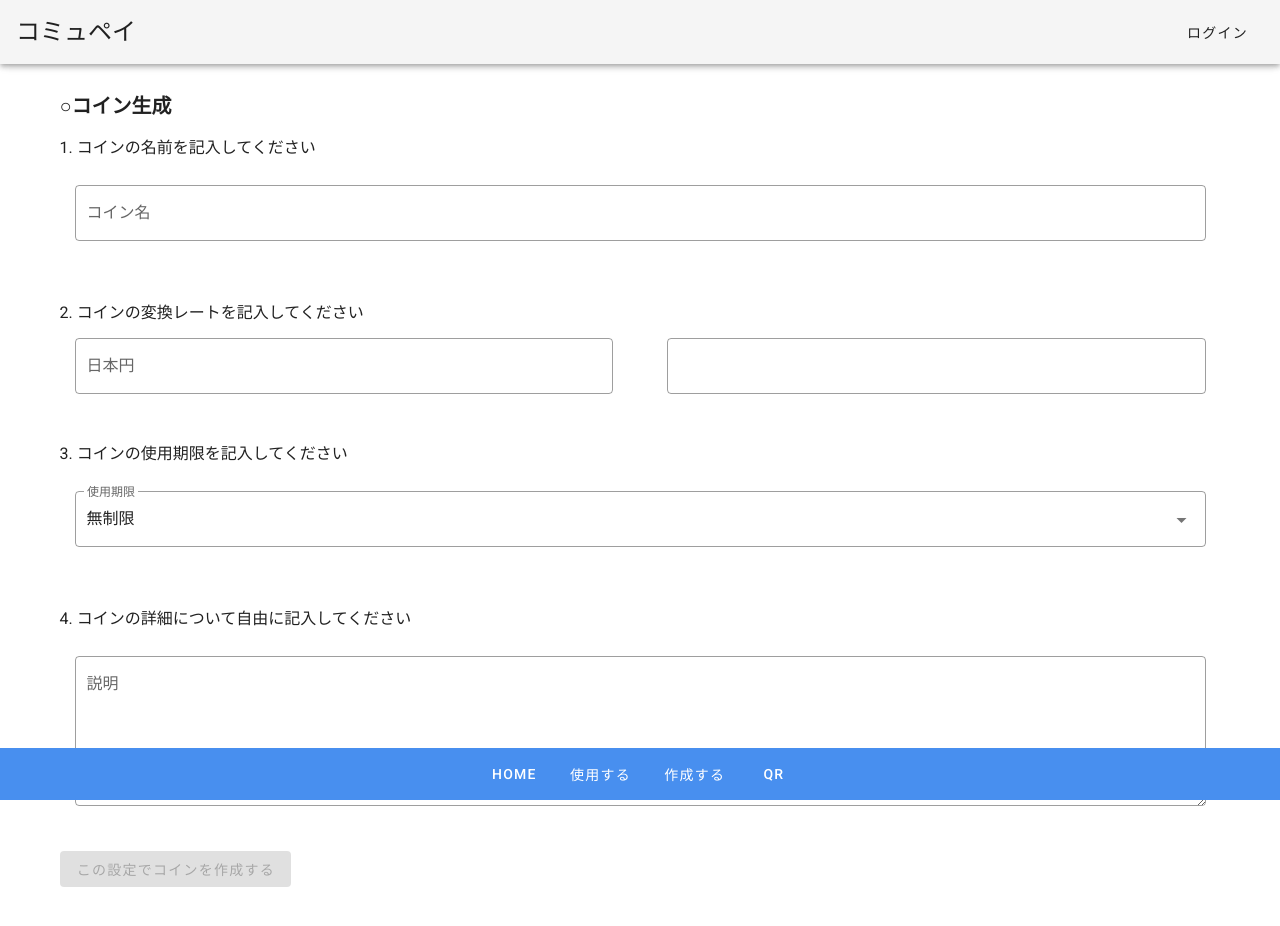
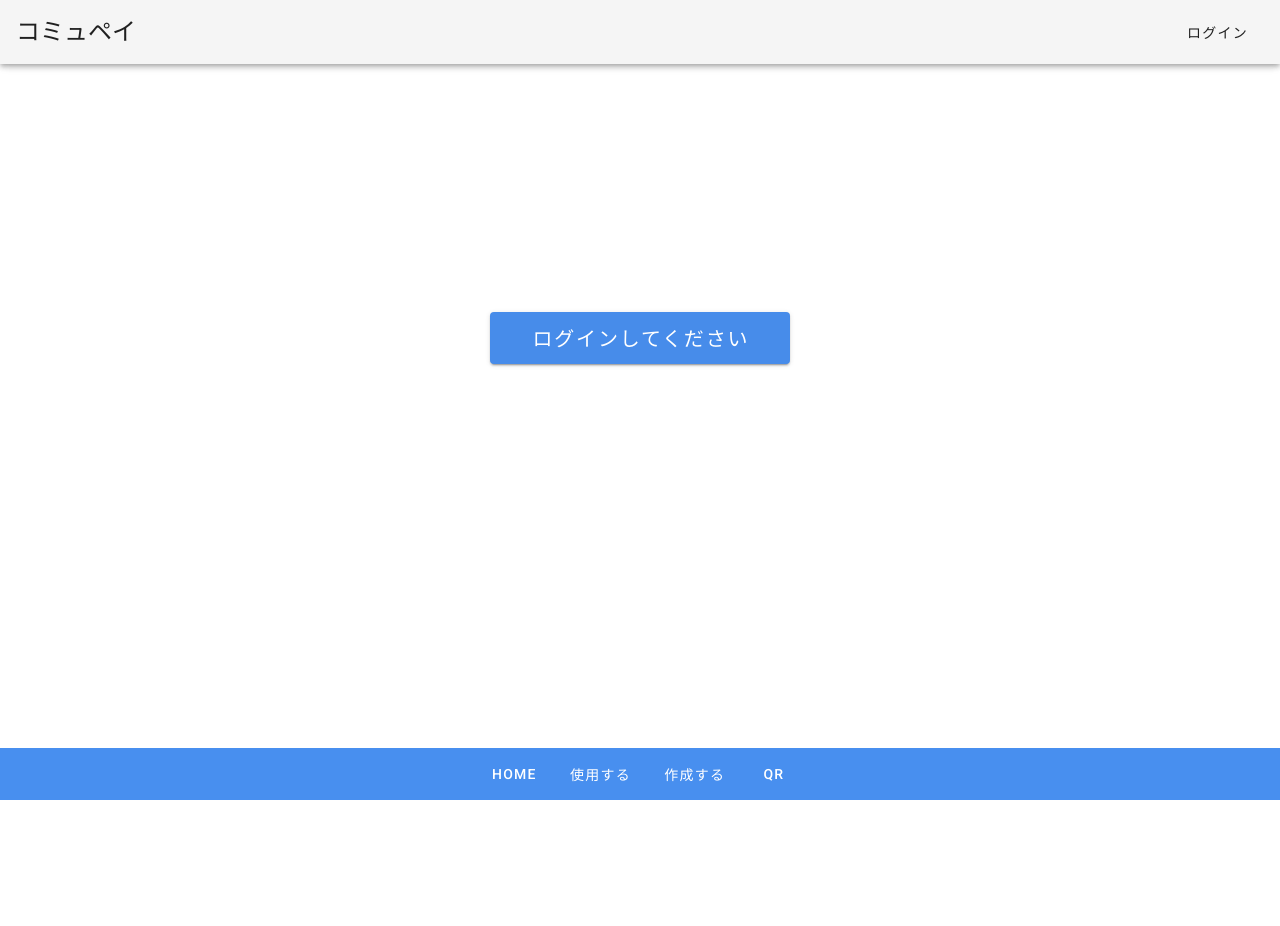
Before and after one commit to Futaba-Kosuke/community-pay, a Vue app: page /create_coin_form in a window 1280 px wide. Shown: the top 926 px of the page. After the commit the page ends 800 px from the top, so only its background shows below. Built offline with nearby package versions, Linux system fonts and the light colour scheme; no server answers.

Commit message:
[add] 非ログイン時にHome以外のすべての画面に強制ログインボタンを表示するようにしました #29
本当はApp.vueに書いてもっと簡単にしたかったんですが、途中で無理なことに気づきました。

```diff
--- a/src/views/Create_coin.vue
+++ b/src/views/Create_coin.vue
@@ -1,8 +1,25 @@
 <template>
   <div class="my-2">
-    <v-btn to="/create_coin_form" x-large class="start_button" color="rgb(71, 140, 234)">新規コインを作成する</v-btn>
+    <v-btn v-if="isLogin" to="/create_coin_form" x-large class="start_button" color="rgb(71, 140, 234)">新規コインを作成する</v-btn>
+    <forced-login-button v-if="!isLogin"></forced-login-button>
   </div>
 </template>
+
+<script>
+import store from '@/store'
+import ForcedLoginButton from '@/components/ForcedLoginButton'
+
+export default {
+  components: {
+    ForcedLoginButton,
+  },
+  computed: {
+    isLogin: () => {
+      return store.state.user_state
+    }
+  }
+}
+</script>
 
 <style scoped>
 .start_button {
--- a/src/views/Create_coin_form.vue
+++ b/src/views/Create_coin_form.vue
@@ -1,5 +1,6 @@
 <template>
-  <v-container class="create_coin">
+<div>
+  <v-container v-if="isLogin" class="create_coin">
     <b><p class="items_explanation" style="font-size: 20px;">○コイン生成</p></b>
 
     <p class="items_explanation">1. コインの名前を記入してください</p>
@@ -48,14 +49,19 @@
     />
     <v-btn @click="createCoin()" :disabled="isCoin">この設定でコインを作成する</v-btn>
   </v-container>
+  <forced-login-button v-if="!isLogin"/>
+</div>
 </template>
 
 <script>
 import firebase from '@/firebase.js'
+import store from '@/store'
+import ForcedLoginButton from '@/components/ForcedLoginButton'
 
 export default {
   name: 'create_coin',
   components: {
+    ForcedLoginButton,
   },
   data: function() {
     return {
@@ -90,6 +96,9 @@ export default {
   computed: {
     isCoin: function () {
       return !(this.coin.name !== '' && this.coin.yen_rate !== '' && this.coin.coin_rate !== '' && this.coin.deadline !== '' && this.coin.explanation !== '' && !isNaN(this.coin.yen_rate) && !isNaN(this.coin.coin_rate));
+    },
+    isLogin: () => {
+      return store.state.user_state
     }
   }
 }
--- a/src/views/Qr_camera.vue
+++ b/src/views/Qr_camera.vue
@@ -1,24 +1,35 @@
 <template>  <!--この下にhtml-->
   <div>
-    <div class="QR">
-      <h1>This is a qr_reader page</h1>
+    <div v-if="isLogin">
+      <div class="QR">
+        <h1>This is a qr_reader page</h1>
+      </div>
+      <qrcode-stream @decode="onDecode"></qrcode-stream>
     </div>
-    <qrcode-stream @decode="onDecode"></qrcode-stream>
+    <forced-login-button v-if="!isLogin"></forced-login-button>
   </div>
 </template>
 
 <script>
+import store from '@/store'
 import { QrcodeStream } from 'vue-qrcode-reader'
+import ForcedLoginButton from '@/components/ForcedLoginButton'
 
 export default {
   // name: 'qr_reader',
   components: {
     QrcodeStream,
+    ForcedLoginButton,
   },
   methods: {
     onDecode: (content) => {
       console.log("!!!!!")
     },
+  },
+  computed: {
+    isLogin: () => {
+      return store.state.user_state
+    }
   }
 }
 </script>
--- a/src/views/Qr_reader.vue
+++ b/src/views/Qr_reader.vue
@@ -1,6 +1,6 @@
 <template>  <!--この下にhtml-->
   <div>
-    <v-container class="Qr_reader">
+    <v-container v-if="isLogin" class="Qr_reader">
       <b><p class="items_explanation" style="font-size: 20px;">○コイン受け取り</p></b>
       <p class="items_explanation">値段を記入してください</p>
       <v-text-field
@@ -12,17 +12,23 @@
       <v-row>
         <v-col><v-spacer/></v-col>
         <v-col>
-        <v-btn to="QR" :disabled="Qr_reader" @clikc="noQR()">QR読み込み画面に移動する</v-btn>
+          <v-btn to="QR" :disabled="Qr_reader" @clikc="noQR()">QR読み込み画面に移動する</v-btn>
         </v-col>
       </v-row>
     </v-container>
+    <forced-login-button v-if="!isLogin"></forced-login-button>
   </div>
-  </template>
+</template>
 
 <script>
+import store from '@/store'
+import ForcedLoginButton from '@/components/ForcedLoginButton'
+
 export default {
   name: 'QR',
-  components: {},
+  components: {
+    ForcedLoginButton,
+  },
   data: function() {
     return {
       coin: {
@@ -41,6 +47,9 @@ export default {
   computed: {
     Qr_reader: function () {
       return !(this.coin.yen !== '' && !isNaN(this.coin.yen));
+    },
+    isLogin: () => {
+      return store.state.user_state
     }
   }
 }
--- a/src/views/Use_coin.vue
+++ b/src/views/Use_coin.vue
@@ -1,19 +1,30 @@
 <template>
-  <div class="use_coin">
+<div>
+  <div v-if="isLogin" class="use_coin">
     <ActiveCoin/>
     <NegativeCoin/>
   </div>
+  <forced-login-button v-if="!isLogin"></forced-login-button>
+</div>
 </template>
 
 <script>
+import store from '@/store'
 import ActiveCoin from '../components/ActiveCoin'
 import NegativeCoin from '../components/NegativeCoin'
+import ForcedLoginButton from '@/components/ForcedLoginButton'
 
 export default {
   name: 'use_coin',
   components: {
     ActiveCoin,
     NegativeCoin,
+    ForcedLoginButton,
+  },
+  computed: {
+    isLogin: () => {
+      return store.state.user_state
+    }
   },
   data: function() {
     return {
```
